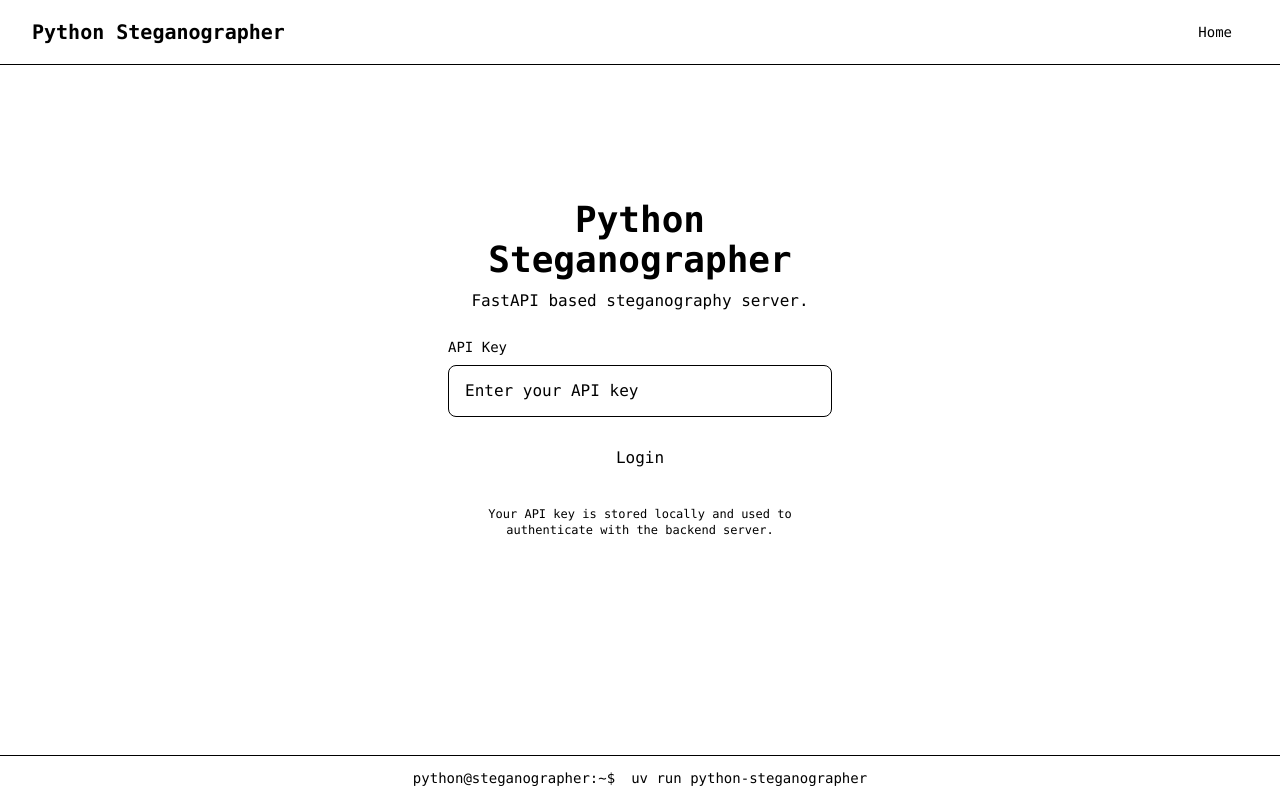
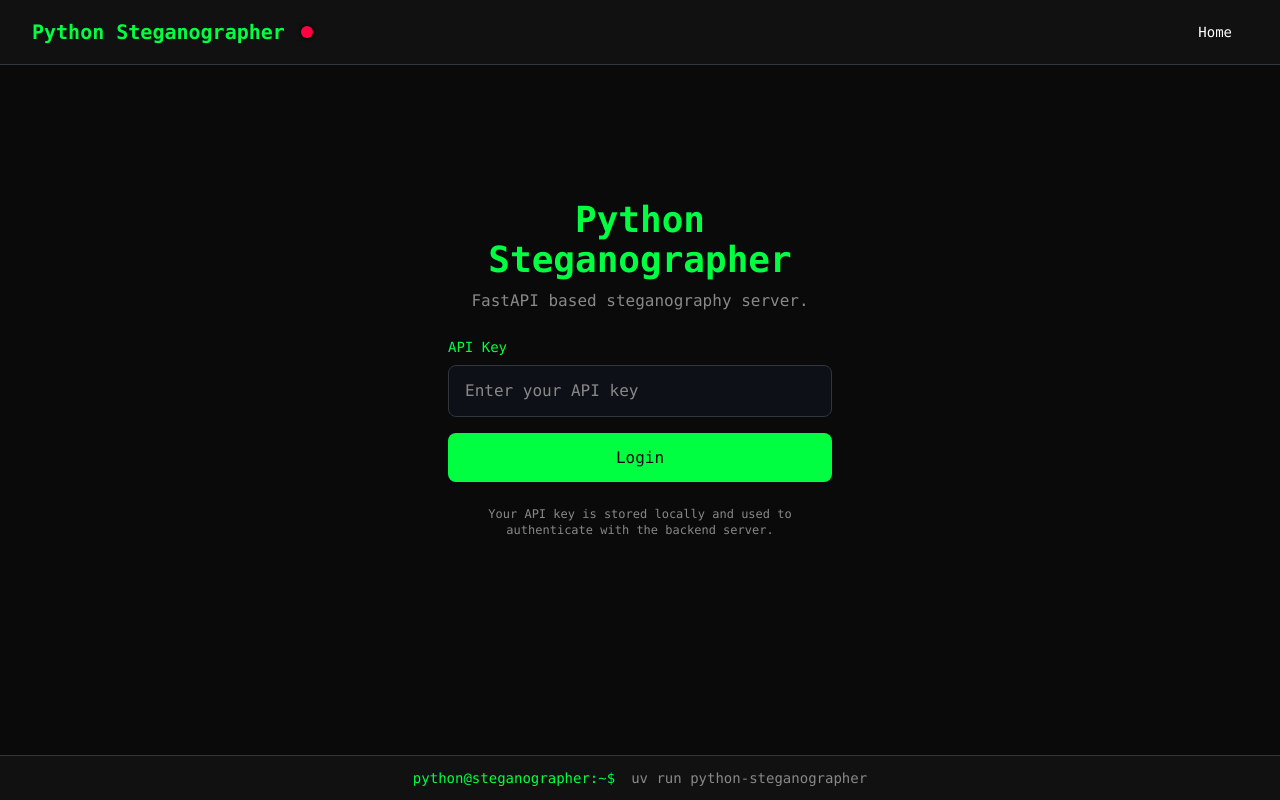
Before and after one commit to javidahmed64592/python-steganographer, a Next.js app in the folder python-steganographer-frontend/: page /login/ in a window 1280 px wide. Built offline with nearby package versions, Linux system fonts and the light colour scheme; no server answers.

Commit message:
feat: update styling to use defined color classes and improve layout consistency across components

```diff
--- a/python-steganographer-frontend/src/app/layout.tsx
+++ b/python-steganographer-frontend/src/app/layout.tsx
@@ -47,7 +47,7 @@
     <html lang="en">
       <body>
         <AuthProvider>
-          <div className="min-h-screen bg-[var(--background)]">
+          <div className="min-h-screen bg-background">
             <Navigation />
             <main className="container mx-auto px-4 py-8 max-w-6xl pb-20">
               {children}
--- a/python-steganographer-frontend/src/app/login/page.tsx
+++ b/python-steganographer-frontend/src/app/login/page.tsx
@@ -35,16 +35,14 @@
   };
 
   return (
-    <div className="flex items-center justify-center bg-[var(--background)] -my-8 min-h-[calc(100vh-12rem)]">
-      <div className="w-full max-w-md p-8 space-y-6">
+    <div className="-my-8 flex min-h-[calc(100vh-12rem)] items-center justify-center bg-background">
+      <div className="w-full max-w-md space-y-6 p-8">
         {/* Header */}
-        <div className="text-center space-y-2">
-          <h1 className="text-4xl font-bold neon-glow text-[var(--text-primary)]">
+        <div className="space-y-2 text-center">
+          <h1 className="text-4xl font-bold text-text-primary">
             Python Steganographer
           </h1>
-          <p className="text-[var(--text-muted)]">
-            FastAPI based steganography server.
-          </p>
+          <p className="text-text-muted">FastAPI based steganography server.</p>
         </div>
 
         {/* Login Form */}
@@ -52,7 +50,7 @@
           <div className="space-y-2">
             <label
               htmlFor="apiKey"
-              className="block text-sm font-medium text-[var(--text-primary)]"
+              className="block text-sm font-medium text-text-primary"
             >
               API Key
             </label>
@@ -63,15 +61,15 @@
               onChange={e => setApiKey(e.target.value)}
               placeholder="Enter your API key"
               disabled={isLoading}
-              className="w-full px-4 py-3 bg-[var(--terminal-bg)] border border-[var(--terminal-border)] rounded-lg text-[var(--text-primary)] placeholder-[var(--text-muted)] focus:outline-none focus:ring-2 focus:ring-[var(--neon-cyan)] disabled:opacity-50"
+              className="w-full rounded-lg border border-terminal-border bg-terminal-bg px-4 py-3 text-text-primary placeholder-text-muted focus:outline-none focus:ring-2 focus:ring-neon-green disabled:opacity-50"
               autoComplete="off"
             />
           </div>
 
           {/* Error Display */}
           {error && (
-            <div className="p-3 bg-[var(--terminal-bg)] border border-[var(--neon-red)] rounded-lg">
-              <p className="text-sm text-[var(--neon-red)]">❌ {error}</p>
+            <div className="rounded-lg border border-neon-red bg-terminal-bg p-3">
+              <p className="text-sm text-neon-red">❌ {error}</p>
             </div>
           )}
 
@@ -79,15 +77,15 @@
           <button
             type="submit"
             disabled={isLoading}
-            className="w-full py-3 px-4 bg-[var(--neon-cyan)] text-[var(--background)] font-medium rounded-lg hover:bg-opacity-80 disabled:opacity-50 disabled:cursor-not-allowed transition-all"
+            className="w-full rounded-lg bg-neon-green px-4 py-3 font-medium text-background transition-all hover:opacity-80 disabled:cursor-not-allowed disabled:opacity-50"
           >
             {isLoading ? "Authenticating..." : "Login"}
           </button>
         </form>
 
         {/* Help Text */}
-        <div className="text-center space-y-2">
-          <p className="text-xs text-[var(--text-muted)]">
+        <div className="space-y-2 text-center">
+          <p className="text-xs text-text-muted">
             Your API key is stored locally and used to authenticate with the
             backend server.
           </p>
--- a/python-steganographer-frontend/src/components/Footer.tsx
+++ b/python-steganographer-frontend/src/components/Footer.tsx
@@ -2,12 +2,10 @@
 
 const Footer = () => {
   return (
-    <footer className="fixed bottom-0 left-0 right-0 bg-[var(--background-secondary)] border-t border-[var(--terminal-border)] py-3 px-4 z-40">
+    <footer className="fixed bottom-0 left-0 right-0 z-40 border-t border-terminal-border bg-background-secondary px-4 py-3">
       <div className="container mx-auto max-w-6xl">
-        <div className="text-[var(--text-muted)] text-sm font-mono text-center flex flex-wrap justify-center gap-4">
-          <span className="text-[var(--neon-green)]">
-            python@steganographer:~$
-          </span>
+        <div className="flex flex-wrap justify-center gap-4 text-center font-mono text-sm text-text-muted">
+          <span className="text-neon-green">python@steganographer:~$</span>
           <span>uv run python-steganographer</span>
         </div>
       </div>
--- a/python-steganographer-frontend/src/components/HealthIndicator.tsx
+++ b/python-steganographer-frontend/src/components/HealthIndicator.tsx
@@ -6,13 +6,13 @@
   const getStatusStyles = (status: HealthStatus): string => {
     switch (status) {
       case "online":
-        return "bg-[var(--neon-green)] shadow-[0_0_4px_var(--neon-green)]";
+        return "bg-neon-green shadow-[0_0_4px_currentColor]";
       case "offline":
-        return "bg-[var(--neon-red)] shadow-[0_0_4px_var(--neon-red)]";
+        return "bg-neon-red shadow-[0_0_4px_currentColor]";
       case "checking":
-        return "bg-yellow-400 shadow-[0_0_4px_yellow] animate-pulse-neon";
+        return "animate-pulse bg-yellow-400 shadow-[0_0_4px_currentColor]";
       default:
-        return "bg-[var(--text-muted)] shadow-[0_0_4px_var(--text-muted)]";
+        return "bg-text-muted shadow-[0_0_4px_currentColor]";
     }
   };
 
@@ -21,9 +21,9 @@
   };
 
   return (
-    <div className="relative group">
+    <div className="group relative">
       <div
-        className={`w-3 h-3 rounded-full cursor-help transition-all duration-200 ${getStatusStyles(status)}`}
+        className={`h-3 w-3 cursor-help rounded-full transition-all duration-200 ${getStatusStyles(status)}`}
         title={getStatusText(status)}
       />
     </div>
--- a/python-steganographer-frontend/src/components/Navigation.tsx
+++ b/python-steganographer-frontend/src/components/Navigation.tsx
@@ -30,7 +30,7 @@
   };
 
   return (
-    <nav className="bg-[var(--background-secondary)] border-b border-[var(--terminal-border)] sticky top-0 z-50 w-full">
+    <nav className="sticky top-0 z-50 w-full border-b border-terminal-border bg-background-secondary">
       <div className="w-full px-4 sm:px-6 lg:px-8">
         <div className="flex items-center h-16 w-full justify-between">
           {/* Logo */}
@@ -45,7 +45,7 @@
                 priority
               /> */}
               <div className="flex flex-col">
-                <div className="text-xl sm:text-xl font-bold neon-glow text-[var(--text-primary)] nav-logo-text">
+                <div className="nav-logo-text text-xl font-bold text-text-primary sm:text-xl">
                   Python Steganographer
                 </div>
               </div>
@@ -66,11 +66,11 @@
                   key={item.name}
                   href={item.href}
                   className={`
-                    px-4 py-2 rounded-md text-sm font-medium transition-all duration-200
+                    rounded-md px-4 py-2 text-sm font-medium transition-all duration-200
                     ${
                       isActive
-                        ? "text-[var(--border-accent)] font-bold neon-glow"
-                        : "text-[var(--text-secondary)] hover:text-[var(--text-primary)] hover:bg-[var(--background-tertiary)]"
+                        ? "font-bold text-border-accent"
+                        : "text-text-secondary hover:bg-background-tertiary hover:text-text-primary"
                     }
                   `}
                 >
@@ -81,7 +81,7 @@
             {isAuthenticated && (
               <button
                 onClick={logout}
-                className="ml-4 px-4 py-2 rounded-md text-sm font-medium text-[var(--neon-red)] hover:bg-[var(--background-tertiary)] transition-all duration-200"
+                className="ml-4 rounded-md px-4 py-2 text-sm font-medium text-neon-red transition-all duration-200 hover:bg-background-tertiary"
               >
                 Logout
               </button>
@@ -92,7 +92,7 @@
           <div className="lg:hidden">
             <button
               onClick={toggleMenu}
-              className="inline-flex items-center justify-center p-2 rounded-md text-[var(--text-secondary)] hover:text-[var(--text-primary)] hover:bg-[var(--background-tertiary)] focus:outline-none focus:ring-2 focus:ring-inset focus:ring-[var(--border-accent)]"
+              className="inline-flex items-center justify-center rounded-md p-2 text-text-secondary focus:outline-none focus:ring-2 focus:ring-inset focus:ring-border-accent hover:bg-background-tertiary hover:text-text-primary"
               aria-expanded="false"
             >
               <span className="sr-only">Open main menu</span>
@@ -134,7 +134,7 @@
 
         {/* Mobile Menu */}
         <div className={`lg:hidden ${isMenuOpen ? "block" : "hidden"}`}>
-          <div className="px-2 pt-2 pb-3 space-y-1 sm:px-3 border-t border-[var(--terminal-border)] mt-2">
+          <div className="mt-2 space-y-1 border-t border-terminal-border px-2 pb-3 pt-2 sm:px-3">
             {navItems.map(item => {
               const normalized = (pathname || "").replace(/\/$/, "") || "/";
               const isActive =
@@ -147,11 +147,11 @@
                   href={item.href}
                   onClick={closeMenu}
                   className={`
-                    block px-3 py-2 rounded-md text-base font-medium transition-all duration-200
+                    block rounded-md px-3 py-2 text-base font-medium transition-all duration-200
                     ${
                       isActive
-                        ? "text-[var(--border-accent)] font-bold neon-glow bg-[var(--background-tertiary)]"
-                        : "text-[var(--text-secondary)] hover:text-[var(--text-primary)] hover:bg-[var(--background-tertiary)]"
+                        ? "bg-background-tertiary font-bold text-border-accent"
+                        : "text-text-secondary hover:bg-background-tertiary hover:text-text-primary"
                     }
                   `}
                 >
@@ -165,7 +165,7 @@
                   closeMenu();
                   logout();
                 }}
-                className="block w-full text-left px-3 py-2 rounded-md text-base font-medium text-[var(--neon-red)] hover:bg-[var(--background-tertiary)] transition-all duration-200"
+                className="block w-full rounded-md px-3 py-2 text-left text-base font-medium text-neon-red transition-all duration-200 hover:bg-background-tertiary"
               >
                 Logout
               </button>
```
Also changed, not shown: python-steganographer-frontend/src/app/not-found.tsx (+8 -11 lines), python-steganographer-frontend/src/contexts/AuthContext.tsx (+6 -8 lines).
